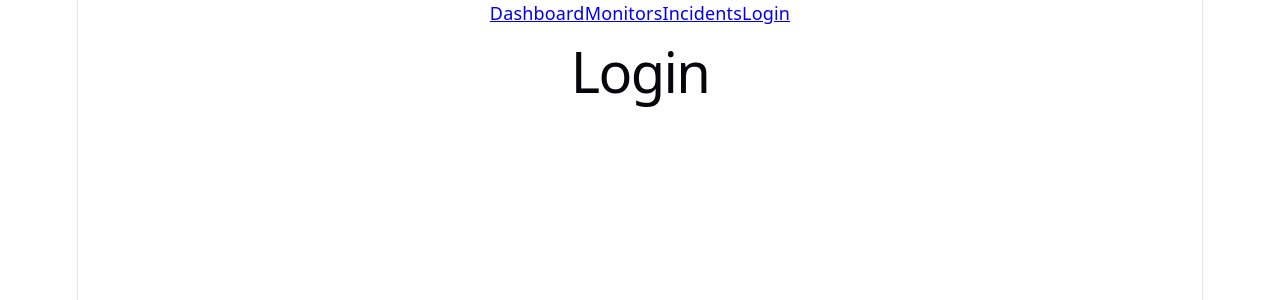
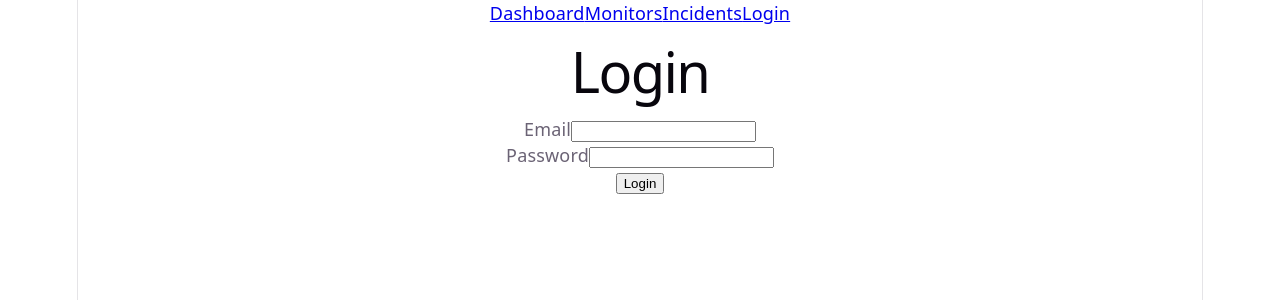
Before and after one commit to AbdulRafay77/pulsewatch, a React app in the folder frontend/: page /login in a window 1280 px wide. Shown: the top 300 px of the page. Built offline with nearby package versions, Linux system fonts and the light colour scheme; the HTML template or start-up script is replaced by a standard one.

Commit message:
feat: built login page

```diff
--- a/frontend/src/app/router/AppRouter.jsx
+++ b/frontend/src/app/router/AppRouter.jsx
@@ -4,6 +4,12 @@ import {
   Route,
   Navigate
 } from "react-router-dom";
+
+import LoginPage
+  from "../../features/auth/pages/LoginPage.jsx";
+
+import ProtectedRoute
+  from "../../features/auth/components/ProtectedRoute.jsx";
 
 import Dashboard from "../../features/dashboard/pages/Dashboard";
 import MonitorsPage from "../../features/monitors/pages/MonitorsPage";
@@ -20,12 +26,40 @@ function AppRouter() {
       <Routes>
         <Route path="/" element={<Navigate to="/dashboard" replace />} />
 
-        <Route path="/dashboard" element={<Dashboard />} />
-        <Route path="/login" element={<h1>Login</h1>} />
+        <Route
+          path="/dashboard"
+          element={
+            <ProtectedRoute>
+              <Dashboard />
+            </ProtectedRoute>
+          }
+        />
+        <Route path="/login" element={<LoginPage />} />
         <Route path="/signup" element={<h1>Signup</h1>} />
-        <Route path="/monitors" element={<MonitorsPage />} />
-        <Route path="/monitors/:id" element={<MonitorDetailsPage />} />
-        <Route path="/incidents" element={<IncidentsPage />} />
+        <Route
+          path="/monitors"
+          element={
+            <ProtectedRoute>
+              <MonitorsPage />
+            </ProtectedRoute>
+          }
+        />
+        <Route
+          path="/monitors/:id"
+          element={
+            <ProtectedRoute>
+              <MonitorDetailsPage />
+            </ProtectedRoute>
+          }
+        />
+        <Route
+          path="/incidents"
+          element={
+            <ProtectedRoute>
+              <IncidentsPage />
+            </ProtectedRoute>
+          }
+        />
       </Routes>
     </BrowserRouter>
   );
--- /dev/null
+++ b/frontend/src/features/auth/components/ProtectedRoute.jsx
@@ -0,0 +1,14 @@
+import { Navigate } from "react-router-dom";
+import { useAuth } from "../context/AuthContext.jsx";
+
+function ProtectedRoute({ children }) {
+  const { user } = useAuth();
+
+  if (!user) {
+    return <Navigate to="/login" replace />;
+  }
+
+  return children;
+}
+
+export default ProtectedRoute;
--- /dev/null
+++ b/frontend/src/features/auth/pages/LoginPage.jsx
@@ -0,0 +1,83 @@
+import { useState } from "react";
+import { useNavigate } from "react-router-dom";
+
+import { useAuth } from "../context/AuthContext.jsx";
+
+function LoginPage() {
+  const [email, setEmail] = useState("");
+  const [password, setPassword] =
+    useState("");
+  const [error, setError] = useState("");
+  const [submitting, setSubmitting] =
+    useState(false);
+
+  const { login } = useAuth();
+  const navigate = useNavigate();
+
+  async function handleSubmit(event) {
+    event.preventDefault();
+
+    try {
+      setSubmitting(true);
+      setError("");
+
+      await login(email, password);
+
+      navigate("/dashboard");
+    } catch (error) {
+      setError(
+        error.response?.data?.message ||
+        "Login failed"
+      );
+    } finally {
+      setSubmitting(false);
+    }
+  }
+
+  return (
+    <div>
+      <h1>Login</h1>
+
+      <form onSubmit={handleSubmit}>
+        <div>
+          <label>Email</label>
+
+          <input
+            type="email"
+            value={email}
+            onChange={(event) =>
+              setEmail(event.target.value)
+            }
+            required
+          />
+        </div>
+
+        <div>
+          <label>Password</label>
+
+          <input
+            type="password"
+            value={password}
+            onChange={(event) =>
+              setPassword(event.target.value)
+            }
+            required
+          />
+        </div>
+
+        {error && <p>{error}</p>}
+
+        <button
+          type="submit"
+          disabled={submitting}
+        >
+          {submitting
+            ? "Logging in..."
+            : "Login"}
+        </button>
+      </form>
+    </div>
+  );
+}
+
+export default LoginPage;
```
